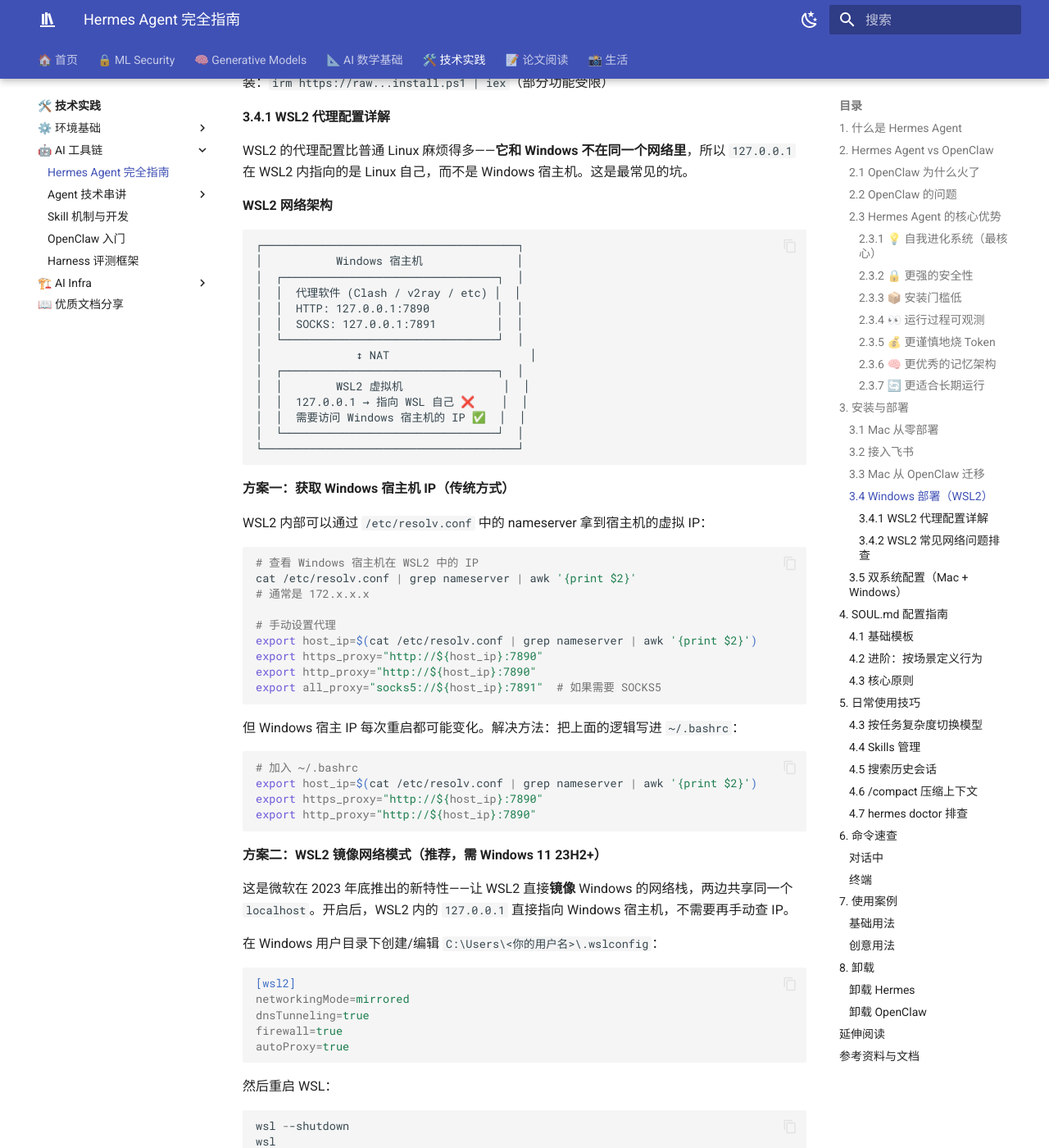
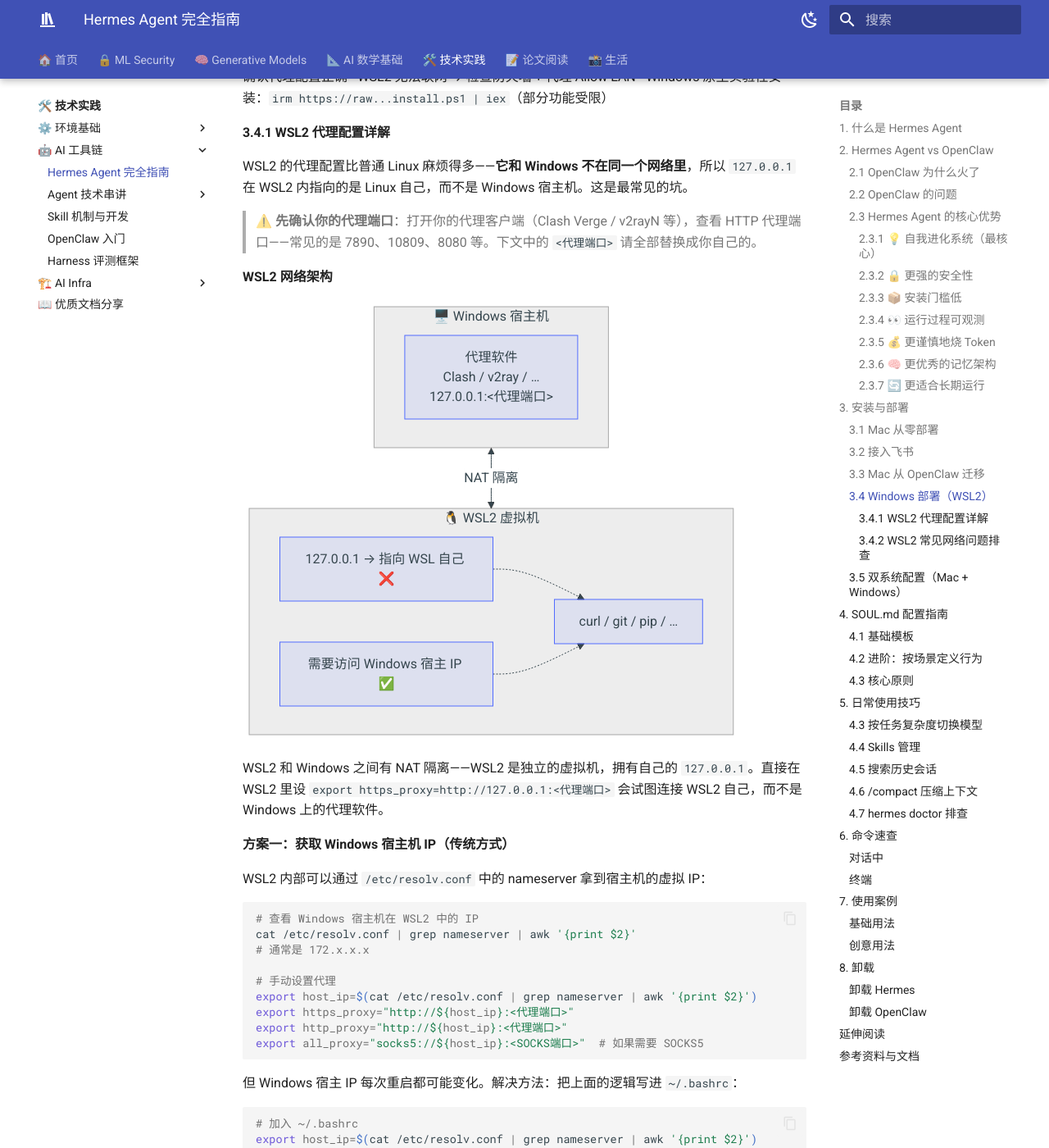
Before and after one commit to MegumiKaor1/Blog, an MkDocs documentation site: the page built from docs/tech-practice/ai-tools/hermes-agent.md, in a window 1280 px wide and 1400 px high, scrolled down 6642 px. Shown: the whole window at 82% size. Built offline with MkDocs 1.6.1 and Material for MkDocs 9.7.7, drawn with Linux system fonts in a browser that asks for light colours; comment, search, counter and statistics services are not loaded; some of the changed text lies outside the part shown.

Commit message:
fix: WSL2网络图改为Mermaid, 所有硬编码端口→<代理端口>占位符

````diff
--- a/docs/tech-practice/ai-tools/hermes-agent.md
+++ b/docs/tech-practice/ai-tools/hermes-agent.md
@@ -259,8 +259,9 @@
 
 # 重启后打开 Ubuntu，创建 Linux 用户名和密码
 # 配置代理（如果位于中国大陆）
-export https_proxy=http://127.0.0.1:7890
-export http_proxy=http://127.0.0.1:7890
+# 先确认你的代理客户端 HTTP 端口（Clash 通常是 7890，v2rayN 可能是 10809）
+export https_proxy=http://127.0.0.1:<代理端口>
+export http_proxy=http://127.0.0.1:<代理端口>
 
 # 一键安装
 curl -fsSL https://raw.githubusercontent.com/NousResearch/hermes-agent/main/scripts/install.sh | bash
@@ -281,24 +282,26 @@
 
 WSL2 的代理配置比普通 Linux 麻烦得多——**它和 Windows 不在同一个网络里**，所以 `127.0.0.1` 在 WSL2 内指向的是 Linux 自己，而不是 Windows 宿主机。这是最常见的坑。
 
+> ⚠️ **先确认你的代理端口**：打开你的代理客户端（Clash Verge / v2rayN 等），查看 HTTP 代理端口——常见的是 7890、10809、8080 等。下文中的 `<代理端口>` 请全部替换成你自己的。
+
 **WSL2 网络架构**
 
+```mermaid
+flowchart TB
+    subgraph Windows["🖥️ Windows 宿主机"]
+        Proxy["代理软件<br/>Clash / v2ray / …<br/>127.0.0.1:&lt;代理端口&gt;"]
+    end
+    subgraph WSL2["🐧 WSL2 虚拟机"]
+        App["curl / git / pip / …"]
+        Bad["127.0.0.1 → 指向 WSL 自己 ❌"]
+        Good["需要访问 Windows 宿主 IP ✅"]
+    end
+    Windows <-- "NAT 隔离" --> WSL2
+    Bad -.-> App
+    Good -.-> App
 ```
-┌──────────────────────────────────────┐
-│           Windows 宿主机              │
-│  ┌────────────────────────────────┐  │
-│  │  代理软件 (Clash / v2ray / etc) │  │
-│  │  HTTP: 127.0.0.1:7890          │  │
-│  │  SOCKS: 127.0.0.1:7891         │  │
-│  └────────────────────────────────┘  │
-│              ↕ NAT                     │
-│  ┌────────────────────────────────┐  │
-│  │        WSL2 虚拟机               │  │
-│  │  127.0.0.1 → 指向 WSL 自己 ❌    │  │
-│  │  需要访问 Windows 宿主机的 IP ✅  │  │
-│  └────────────────────────────────┘  │
-└──────────────────────────────────────┘
-```
+
+WSL2 和 Windows 之间有 NAT 隔离——WSL2 是独立的虚拟机，拥有自己的 `127.0.0.1`。直接在 WSL2 里设 `export https_proxy=http://127.0.0.1:<代理端口>` 会试图连接 WSL2 自己，而不是 Windows 上的代理软件。
 
 **方案一：获取 Windows 宿主机 IP（传统方式）**
 
@@ -311,9 +314,9 @@
 
 # 手动设置代理
 export host_ip=$(cat /etc/resolv.conf | grep nameserver | awk '{print $2}')
-export https_proxy="http://${host_ip}:7890"
-export http_proxy="http://${host_ip}:7890"
-export all_proxy="socks5://${host_ip}:7891"  # 如果需要 SOCKS5
+export https_proxy="http://${host_ip}:<代理端口>"
+export http_proxy="http://${host_ip}:<代理端口>"
+export all_proxy="socks5://${host_ip}:<SOCKS端口>"  # 如果需要 SOCKS5
 ```
 
 但 Windows 宿主 IP 每次重启都可能变化。解决方法：把上面的逻辑写进 `~/.bashrc`：
@@ -321,8 +324,8 @@
 ```bash
 # 加入 ~/.bashrc
 export host_ip=$(cat /etc/resolv.conf | grep nameserver | awk '{print $2}')
-export https_proxy="http://${host_ip}:7890"
-export http_proxy="http://${host_ip}:7890"
+export https_proxy="http://${host_ip}:<代理端口>"
+export http_proxy="http://${host_ip}:<代理端口>"
 ```
 
 **方案二：WSL2 镜像网络模式（推荐，需 Windows 11 23H2+）**
@@ -347,7 +350,7 @@
 ```
 
 配置后：
-- `127.0.0.1:7890` 在 WSL2 内直接指向 Windows 上的代理 ✅
+- `127.0.0.1:<代理端口>` 在 WSL2 内直接指向 Windows 上的代理 ✅
 - 不需要每次查宿主 IP、不需要写进 `.bashrc`
 - `localhost` 在 Windows 和 WSL2 之间完全互通
 
@@ -374,13 +377,17 @@
 #!/bin/bash
 # WSL2 代理一键切换脚本
 
-PROXY_PORT=${1:-7890}  # 默认 7890，可通过参数覆盖
+PROXY_PORT=${1}  # 必传参数：你的代理 HTTP 端口
+if [ -z "$PROXY_PORT" ]; then
+    echo "用法: source ~/proxy.sh <代理端口>  例如: source ~/proxy.sh 7890"
+    return 1
+fi
 
 set_proxy() {
     local host_ip=$(cat /etc/resolv.conf | grep nameserver | awk '{print $2}')
     export https_proxy="http://${host_ip}:${PROXY_PORT}"
     export http_proxy="http://${host_ip}:${PROXY_PORT}"
-    export all_proxy="socks5://${host_ip}:7891"
+    export all_proxy="socks5://${host_ip}:${PROXY_PORT}"
     echo "✅ 代理已开启: ${host_ip}:${PROXY_PORT}"
 }
 
@@ -400,8 +407,8 @@
 用法：
 
 ```bash
-source ~/proxy.sh        # 开启代理（默认端口 7890）
-source ~/proxy.sh 10809  # 用自定义端口
+source ~/proxy.sh 7890   # 开启代理（用你自己的端口号）
+source ~/proxy.sh 10809  # 不同代理客户端端口不同
 source ~/proxy.sh off    # 关闭代理
 ```
 
````
Also changed, not shown: other parts of docs/tech-practice/ai-tools/hermes-agent.md (+1 -1 lines).
